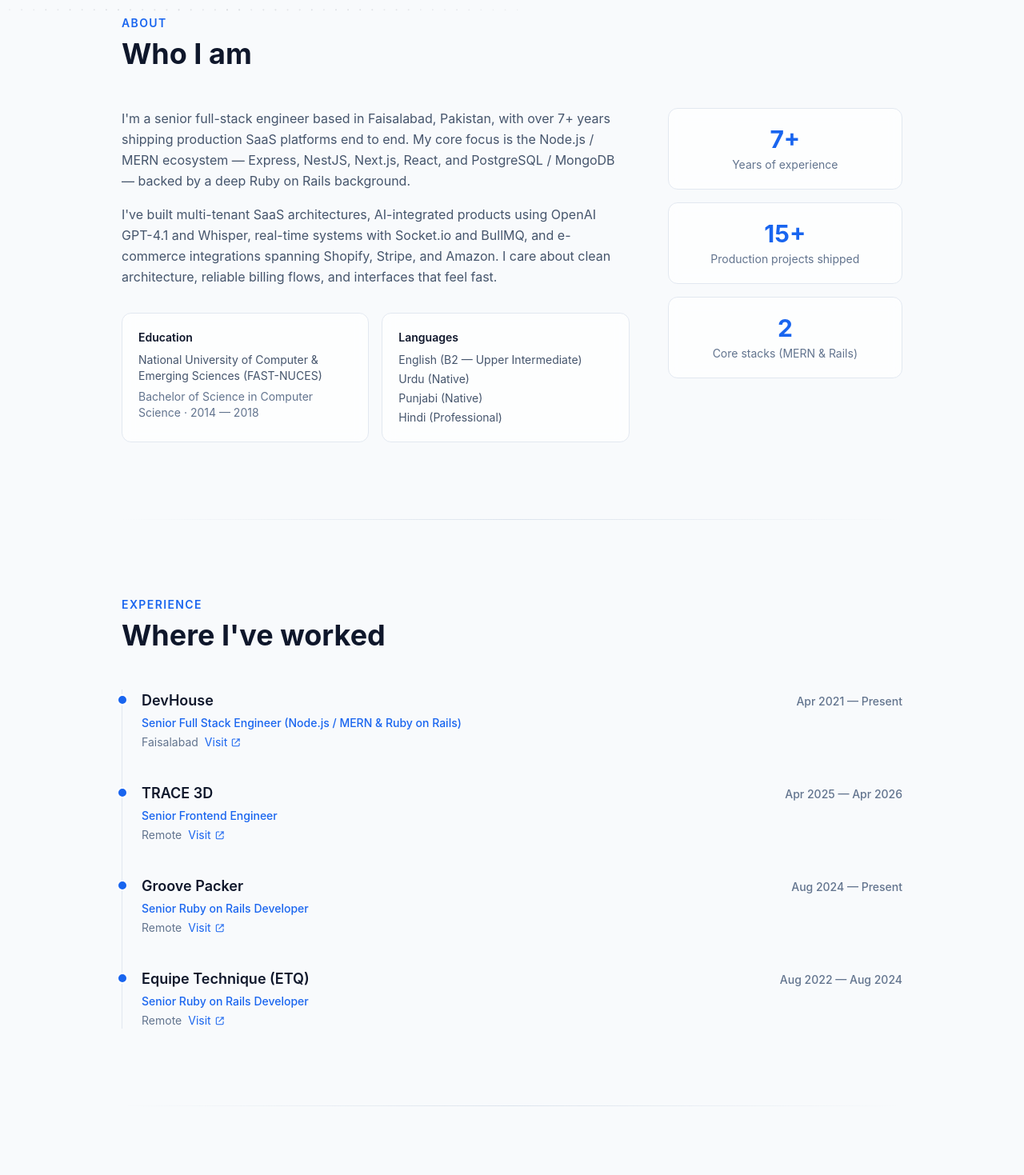
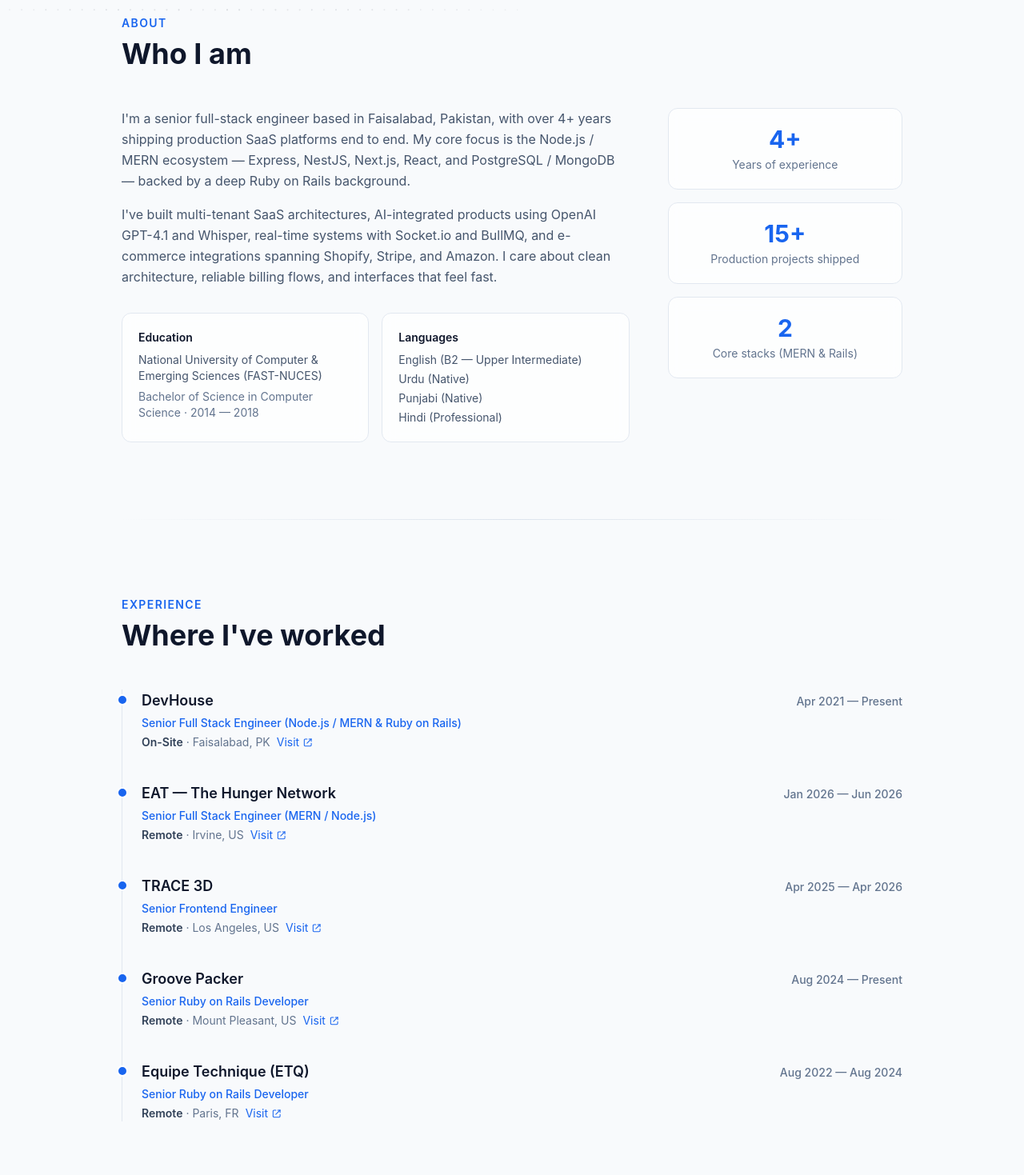
Before and after one commit to Haider-Ali-RoR/haider-portfolio, a React (Vite) app: page / in a window 1280 px wide. Shown: the part 781-2250 px from the top of the page at 80% size. Built offline with nearby package versions, Linux system fonts and the light colour scheme.

Commit message:
Updated experience on Portfolio
Signed-off-by: Haider-Ali-RoR <haider.ali@devhouse.co>

```diff
--- a/src/components/Experience.tsx
+++ b/src/components/Experience.tsx
@@ -21,7 +21,12 @@ export default function Experience() {
               {exp.role}
             </p>
             <p className="mt-1 flex items-center gap-2 text-sm text-slate-500 dark:text-slate-400">
-              {exp.location}
+              <span>
+                <span className="font-semibold text-slate-700 dark:text-slate-300">
+                  {exp.status}
+                </span>
+                {exp.location && <> · {exp.location}</>}
+              </span>
               {exp.url && (
                 <a
                   href={exp.url}
--- a/src/data.ts
+++ b/src/data.ts
@@ -11,11 +11,11 @@ export const profile = {
   mapUrl: "https://maps.app.goo.gl/m4BfNWqwFSTFPADa7",
   email: "haideralifsd786@gmail.com",
   phone: "+92 322 6676878",
-  yearsOfExperience: "7+",
+  yearsOfExperience: "4+",
   photo: "/profile.jpg",
   resumeUrl: "/Haider_Ali_786_Resume.pdf",
   summary:
-    "Senior full-stack engineer with over 7 years of experience building production SaaS platforms. Deep Node.js / MERN focus (Express, NestJS, Next.js, React, MongoDB, Supabase, PostgreSQL) with a strong Ruby on Rails background. Track record across multi-tenant SaaS, AI-integrated apps (OpenAI GPT-4.1, Whisper), real-time systems (Socket.io, BullMQ), and e-commerce integrations (Shopify, Stripe, Amazon).",
+    "Senior full-stack engineer with 4+ years of experience building production SaaS platforms. Deep Node.js / MERN focus (Express, NestJS, Next.js, React, MongoDB, Supabase, PostgreSQL) with a strong Ruby on Rails background. Track record across multi-tenant SaaS, AI-integrated apps (OpenAI GPT-4.1, Whisper), real-time systems (Socket.io, BullMQ), and e-commerce integrations (Shopify, Stripe, Amazon).",
   socials: {
     github: "https://github.com/Haider-Ali-RoR",
     linkedin: "https://www.linkedin.com/in/haider-ali-a8180a141",
@@ -77,6 +77,7 @@ export type Experience = {
   company: string;
   role: string;
   period: string;
+  status: "On-Site" | "Remote";
   location: string;
   url?: string;
 };
@@ -86,28 +87,40 @@ export const experiences: Experience[] = [
     company: "DevHouse",
     role: "Senior Full Stack Engineer (Node.js / MERN & Ruby on Rails)",
     period: "Apr 2021 — Present",
-    location: "Faisalabad",
+    status: "On-Site",
+    location: "Faisalabad, PK",
     url: "https://devhouse.co/",
+  },
+  {
+    company: "EAT — The Hunger Network",
+    role: "Senior Full Stack Engineer (MERN / Node.js)",
+    period: "Jan 2026 — Jun 2026",
+    status: "Remote",
+    location: "Irvine, US",
+    url: "https://www.eat.ong/",
   },
   {
     company: "TRACE 3D",
     role: "Senior Frontend Engineer",
     period: "Apr 2025 — Apr 2026",
-    location: "Remote",
+    status: "Remote",
+    location: "Los Angeles, US",
     url: "https://studio.trace3d.app/",
   },
   {
     company: "Groove Packer",
     role: "Senior Ruby on Rails Developer",
     period: "Aug 2024 — Present",
-    location: "Remote",
+    status: "Remote",
+    location: "Mount Pleasant, US",
     url: "https://groovepacker.com/",
   },
   {
     company: "Equipe Technique (ETQ)",
     role: "Senior Ruby on Rails Developer",
     period: "Aug 2022 — Aug 2024",
-    location: "Remote",
+    status: "Remote",
+    location: "Paris, FR",
     url: "https://www.linkedin.com/company/equipe-technique",
   },
 ];
@@ -170,6 +183,15 @@ export const projects: Project[] = [
     ],
   },
   {
+    name: "EAT — The Hunger Network",
+    tagline: "Hunger-Relief Public Network",
+    role: "Senior Full-Stack Engineer",
+    description:
+      "A public network for hunger relief where people find help and organizations claim, publish, and route attention and funding across the ecosystem. Built and maintained the Next.js application, implemented APIs for the website and mobile apps, and integrated Crowded Banking for payouts.",
+    tech: ["Next.js", "React Native", "Clerk", "Privy", "Crowded Banking", "TypeScript"],
+    url: "https://www.eat.ong/",
+  },
+  {
     name: "TRACE",
     tagline: "Browser-Based 3D AR/XR Authoring",
     role: "Senior Frontend Engineer",
@@ -218,6 +240,15 @@ export const projects: Project[] = [
       archiveUrl: "https://web.archive.org/web/20250715023018/https://becomy.com/",
     },
   },
+  {
+    name: "Azka Basket",
+    tagline: "Organic Food Delivery Platform",
+    role: "Ruby on Rails Developer",
+    description:
+      "An organic food platform partnering with regional farmers. Built the CMS panel and the weekly delivery automation cycle, implementing the automated produce-delivery scheduler that resets at the start of each week.",
+    tech: ["Ruby on Rails", "Devise", "Shopify", "HTML", "CSS", "Bootstrap"],
+    url: "https://www.azkabasket.com/",
+  },
 ];
 
 export const education = {
```
